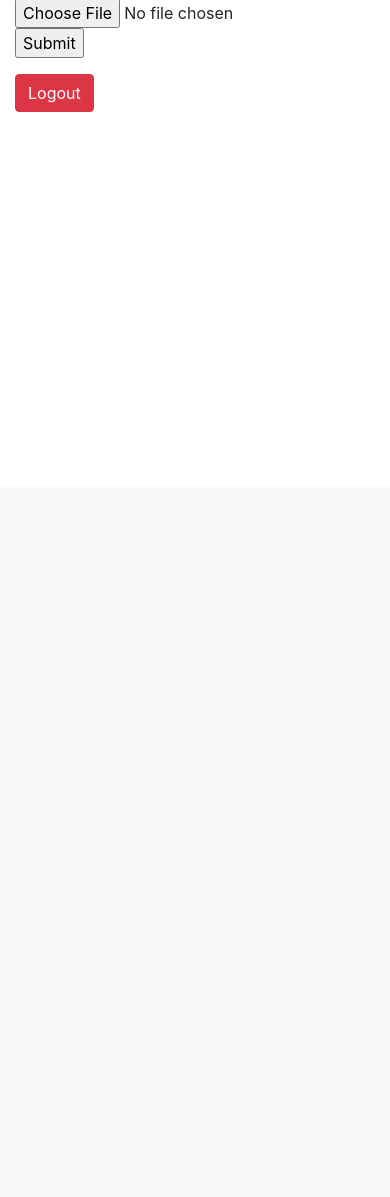
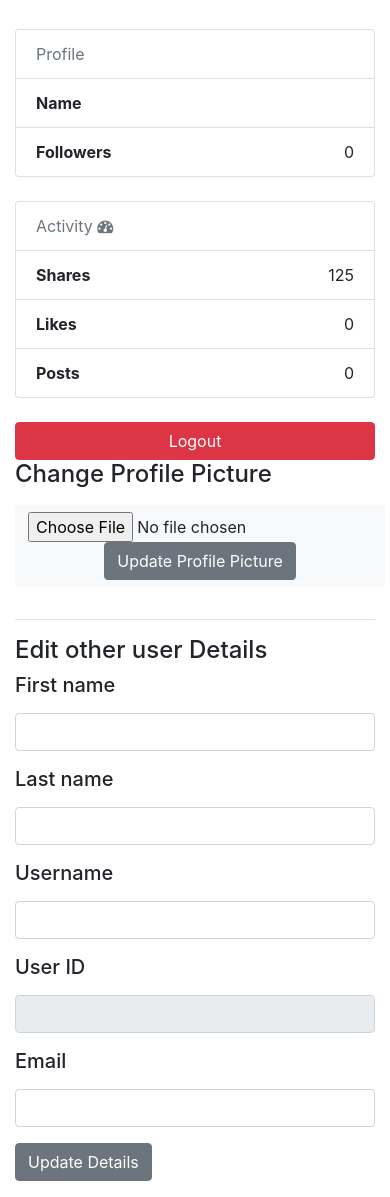
Before and after one commit to Ethaniha/miLife.today, a PHP site: page /user_settings.php in a window 390 px wide. Shown: the part 357-1554 px from the top of the page. Before the commit the page ends 469 px from the top, so only its background shows below. Run offline with PHP 8.4, Linux system fonts and the light colour scheme; the visitor is signed in with stand-in values (Sample User, id 1); data comes from the database, SQL or seed files in the repository; data that the repository does not hold is empty; some libraries are stand-ins or nearby versions.

Commit message:
Added Messages to the Navbar and New Settings Page

```diff
--- a/css/main.css
+++ b/css/main.css
@@ -127,7 +127,9 @@ img.searchimg {
 }
 
 .pageHeader{
-    padding-top: 25px;
+    padding-top: 30px;
+    font-size: 2.5rem;
+    font-weight: 600;
 }
 
 .btn-primary{
@@ -157,7 +159,14 @@ img.searchimg {
 }
 
 .profilePhoto{
-    border-radius:50px;
+    border-radius:50%;
+}
+
+#settingProfile{
+width: 200px;
+height: 200px;
+margin: 10px auto 30px auto;
+display: block;
 }
 
 .footer{
@@ -253,3 +262,4 @@ div.message-from-other {
   padding: 5px;
   margin-top: 5px;
   clear: both;
+}
--- a/head.php
+++ b/head.php
@@ -97,7 +97,7 @@
       <form action="" method="post" class="d-inline w-100 form-inline mx-auto my-auto">
 
         <div class="searchbox">
-          <input class="form-control" id="search-input" type="text" placeholder="Search for someone...">
+          <input class="form-control" id="search-input" type="text" placeholder="Search for someone..." autocomplete="off">
           <ul class="list-group autocomplete" id="searchresult" style="position:absolute;width:100%; z-index: 101">
           </ul>
         </div>
@@ -110,6 +110,9 @@
 <?php if(isset($_SESSION['login_user'])) {
       echo '<li class="ml-auto">
         <i class="fas fa-bell navbar-icon" data-count="2"  ></i>
+      </li>
+      <li>
+      <a href="messages.php"><i class="fas fa-comment-alt navbar-icon" ></i></a>
       </li>
       <li>
       <a href="user_settings.php"><i class="fas fa-cog navbar-icon" ></i></a>
--- a/login.php
+++ b/login.php
@@ -46,7 +46,7 @@
 
 <div id="signin">
     <form class="form-signin" action="" method="post">
-  <img class="mb-4" src="assets/logo.png" alt="" width="72" height="72">
+  <img class="mb-4" src="../Assets/logo.png" alt="" width="72" height="72">
   <h1 class="mb-3 font-weight-normal signinH1">Sign in to miLife</h1>
   <label  for="inputEmail" class="sr-only" name="username">Email address</label>
   <input type="email" id="inputEmail" class="form-control" placeholder="Email address" name="email" required autofocus>
--- a/messages.php
+++ b/messages.php
@@ -58,7 +58,7 @@ if(isset($_GET['username'])) {
 
   <div class="container">
 
-    <h1>My Messages</h1></div>
+    <h1 class="pageHeader">My Messages</h1></div>
       <div>
           <div class="container">
               <div class="row">
@@ -68,7 +68,7 @@ if(isset($_GET['username'])) {
                   </div>
                   <div class="col-md-9" style="position:relative;">
                       <ul class="list-group" id="chatbox">
-                          <li class="list-group-item" id="messages" style="overflow:auto;height:500px;margin-bottom:55px;">
+                          <li class="list-group-item" id="messages" style="overflow:auto;height:80%;margin-bottom:15px;">
                           </li>
                       </ul>
                       <form action='' method="post">
--- a/register.php
+++ b/register.php
@@ -62,7 +62,7 @@
 <div id="signin">
     <form class="form-signin" id="form-register" action="" method="post">
 
-        <img class="mb-4" src="assets/logo.png" alt="" width="72" height="72">
+        <img class="mb-4" src="../Assets/logo.png" alt="" width="72" height="72">
   <h1 class="mb-3 font-weight-normal signinH1">Register for miLIFE</h1>
         <div class="form-row">
 
--- a/user_settings.php
+++ b/user_settings.php
@@ -4,7 +4,7 @@ session_start();
 include("db.php");
 $myusername = $_SESSION['login_user'];
 
-$sql = "SELECT User_ID, Email, Forename, Surname, image  FROM users WHERE email = '$myusername' ";
+$sql = "SELECT User_ID, Email, Forename, Surname, image, username  FROM users WHERE email = '$myusername' ";
 $result = mysqli_query($db, $sql);
 
 if (mysqli_num_rows($result) > 0) {
@@ -15,10 +15,22 @@ if (mysqli_num_rows($result) > 0) {
     $forename = $row[2];
     $surname = $row[3];
     $avatar = $row[4];
+    $username = $row[5];
 
     //echo $row[1]. " ".$row[2]. " ". $row[3]. "<img src='images/users/".$row[4]."' width=100 height=100 />";
   }
 }
+$sql = "SELECT id FROM post_likes WHERE user_id = '$userid' ";
+$result = mysqli_query($db, $sql);
+$likes = mysqli_num_rows($result);
+
+$sql = "SELECT post FROM post WHERE user_id = '$userid' ";
+$result = mysqli_query($db, $sql);
+$posts = mysqli_num_rows($result);
+
+$sql = "SELECT id FROM followers WHERE user_id = '$userid' ";
+$result = mysqli_query($db, $sql);
+$followers = mysqli_num_rows($result);
 
    if(isset($_FILES['profileImage'])){
       $errors= array();
@@ -48,6 +60,7 @@ if (mysqli_num_rows($result) > 0) {
          print_r($errors);
       }
    }
+
 ?>
 
 <html>
@@ -66,38 +79,95 @@ if (mysqli_num_rows($result) > 0) {
   <?php include("head.php"); ?>
 
 <div class="container">
-  <h3 class="pageHeader">User Settings</h3>
-  <table class="table-sm">
-    <tr>
-      <td><?php echo "<img src='../Assets/imgs/users/".$avatar."' width=100 height=100 class='profilePhoto' />"; ?></td><td></td>
-    </tr>
-    <tr>
-      <td>User ID:</td><td><?php echo $userid; ?></td>
-    </tr>
-    <tr>
-      <td>Forename:</td><td><?php echo $forename; ?></td>
-    </tr>
-    <tr>
-      <td>Surname:</td><td><?php echo $surname; ?></td>
-    </tr>
-    <tr>
-      <td>Email:</td><td><?php echo $email; ?></td>
-    </tr>
-  </table>
-
-  <form action = "" method = "POST" enctype = "multipart/form-data">
-     <input type = "file" name = "profileImage" />
-     <input type = "submit"/>
-  </form>
-
-  <a href="logout.php" class="btn btn-danger">Logout</a>
+<h3 class="pageHeader">User Settings</h3>
+   <div class="row">
+   <div class="col-sm-3"><!--left col-->
+   <?php echo "<img src='../Assets/imgs/users/".$avatar."' width=100 height=100 class='profilePhoto' id='settingProfile' />"; ?>
+              <ul class="list-group">
+                <li class="list-group-item text-muted">Profile</li>
+                <li class="list-group-item text-right"><span class="pull-left"><strong>Name</strong></span> <?php echo $forename; ?> <?php echo $surname; ?></li>
+                <li class="list-group-item text-right"><span class="pull-left"><strong>Followers</strong></span> <?php echo $followers; ?></li>
+              </ul>
+                   <br>
 
 
+              <ul class="list-group">
+                <li class="list-group-item text-muted">Activity <i class="fa fa-dashboard fa-1x"></i></li>
+                <li class="list-group-item text-right"><span class="pull-left"><strong>Shares</strong></span> 125</li>
+                <li class="list-group-item text-right"><span class="pull-left"><strong>Likes</strong></span> <?php echo $likes; ?></li>
+                <li class="list-group-item text-right"><span class="pull-left"><strong>Posts</strong></span> <?php echo $posts; ?></li>
+
+              </ul>
+
+              <br>
+
+  <a href="logout.php" class="btn btn-danger btn-block">Logout</a>
+            </div><!--/col-3-->
+          <div class="col-sm-9">
+          <div class="form-group">
+
+                              <div class="col-xs-6">
+                                  <label for="email"><h4>Change Profile Picture</h4></label><br>
+                                  <form class="btn btn-light" action = "" method = "POST" enctype = "multipart/form-data">
+                                  <input type = "file" name = "profileImage" />
+                                  <input class="btn btn-secondary" type = "submit" value="Update Profile Picture"/>
+                                </form>
+                              </div>
+                          </div>
+                      <form class="form" action="##" method="post" id="registrationForm">
+                        <hr>
+                        <h4>Edit other user Details</h4>
+                          <div class="form-group">
+
+                              <div class="col-xs-6">
+                                  <label for="first_name"><h5>First name</h5></label>
+                                  <input type="text" class="form-control" name="first_name" id="first_name" value="<?php echo $forename; ?>" title="enter your first name if any.">
+                              </div>
+                          </div>
+                          <div class="form-group">
+
+                              <div class="col-xs-6">
+                                <label for="last_name"><h5>Last name</h5></label>
+                                  <input type="text" class="form-control" name="last_name" id="last_name" value="<?php echo $surname; ?>" title="enter your last name if any.">
+                              </div>
+                          </div>
+
+                          <div class="form-group">
+
+                              <div class="col-xs-6">
+                                  <label for="username"><h5>Username</h5></label>
+                                  <input type="text" class="form-control" name="username" id="username" value="<?php echo $username; ?>" >
+                              </div>
+                          </div>
+
+                          <div class="form-group">
+
+                              <div class="col-xs-6">
+                                  <label for="userid"><h5>User ID</h5></label>
+                                  <input type="text" class="form-control" name="username" id="username" value="<?php echo $userid; ?>" disabled>
+                              </div>
+                          </div>
+
+                          <div class="form-group">
+
+                              <div class="col-xs-6">
+                                  <label for="email"><h5>Email</h5></label>
+                                  <input type="email" class="form-control" name="email" id="email" value="<?php echo $email; ?>" title="enter your email.">
+                              </div>
+                          </div>
+                          <div class="form-group">
+                               <div class="col-xs-12">
+                                    <button class="btn btn-secondary" type="submit"><i class="glyphicon glyphicon-ok-sign"></i> Update Details</button>
+                                </div>
+                          </div>
+                    </form>
+                  </div>
+
+            </div>
+  </div>
+
+  </div>
 </div>
-
-
-
   <script src="https://stackpath.bootstrapcdn.com/bootstrap/4.2.1/js/bootstrap.min.js" integrity="sha384-B0UglyR+jN6CkvvICOB2joaf5I4l3gm9GU6Hc1og6Ls7i6U/mkkaduKaBhlAXv9k" crossorigin="anonymous"></script>
-
   </body>
 </html>
```
